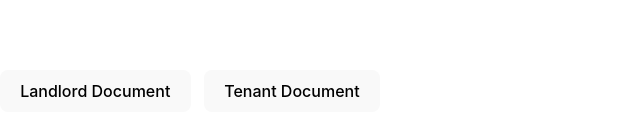
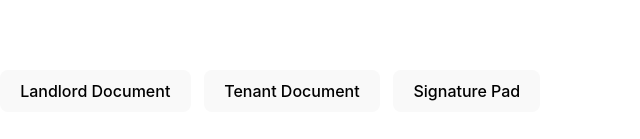
Before and after one commit to AsinineFatuity/rich-text-editor, a React (Vite) app: page / in a window 1280 px wide. Shown: the part 309-448 px from the top of the page, without its empty margins (0-640 px from the left). Built offline with nearby package versions, Linux system fonts and the light colour scheme.

Commit message:
added signature pad

```diff
--- a/package.json
+++ b/package.json
@@ -18,6 +18,7 @@
     "react-dom": "^18.3.1",
     "react-router": "^6.26.1",
     "react-router-dom": "^6.26.1",
+    "react-signature-canvas": "^1.0.6",
     "tinymce": "^7.3.0"
   },
   "devDependencies": {
--- a/src/App.jsx
+++ b/src/App.jsx
@@ -3,6 +3,7 @@ import CloudHosted from './pages/cloudHosted';
 import SelfHosted from './pages/selfHosted';
 import TenantEditDocument from './pages/tenantEdit';
 import { Home } from './pages/home';
+import SignaturePad from './pages/signaturePad';
 import { url } from './urls';
 function App() {
   return (
@@ -12,7 +13,8 @@ function App() {
          <Route exact path={url.home} element={<Home/>}/>
          <Route exact path={url.cloudHosted} element={<CloudHosted/>}/>
          <Route exact path={url.selfhosted} element={<SelfHosted/>}/>
-          <Route exact path={url.tenantEdit} element={<TenantEditDocument/>}/>
+         <Route exact path={url.signaturePad} element={<SignaturePad/>}/>
+         <Route exact path={url.tenantEdit} element={<TenantEditDocument/>}/>
          <Route path="*" element={<Navigate to={url.home}/>}/>
       </Routes>
       </Router>
--- a/src/pages/home.jsx
+++ b/src/pages/home.jsx
@@ -8,6 +8,8 @@ export function Home() {
       <button onClick={()=>navigate(url.selfhosted)}>Landlord Document</button>
       &nbsp; &nbsp;
       <button onClick={()=>navigate(url.tenantEdit)}>Tenant Document</button>
+      &nbsp; &nbsp;
+        <button onClick={()=>navigate(url.signaturePad)}>Signature Pad</button>
     </div>
   );
 }
--- /dev/null
+++ b/src/pages/signaturePad.jsx
@@ -0,0 +1,41 @@
+import  { useRef, useState } from 'react';
+import SignatureCanvas from 'react-signature-canvas';
+
+const SignaturePad = () => {
+  const sigCanvas = useRef(null);
+  const [imageUrl, setImageUrl] = useState(null);
+
+  const clear = () => {
+    sigCanvas.current.clear();
+    setImageUrl(null);
+  };
+
+  const save = () => {
+    // Save the signature as a data URL
+    const dataUrl = sigCanvas.current.getTrimmedCanvas().toDataURL('image/png');
+    setImageUrl(dataUrl);
+    // You can send this data URL to your backend or use it as needed
+  };
+
+
+  return (
+    <div>
+      <h5 style={{textAlign: 'center'}}>Sign Below</h5>
+      <SignatureCanvas
+        ref={sigCanvas}
+        penColor="black"
+        canvasProps={{background:'white', width: 500, height: 200, className: 'sigCanvas' }}
+      />
+      <button onClick={clear}>Clear</button> &nbsp; &nbsp;
+      <button onClick={save}>Save</button>
+      {imageUrl && (
+        <div>
+          <h3>Preview:</h3>
+          <img src={imageUrl} alt="Signature" />
+        </div>
+      )}
+    </div>
+  );
+};
+
+export default SignaturePad;
--- a/src/urls.js
+++ b/src/urls.js
@@ -2,5 +2,6 @@ export const url = {
     cloudHosted:"/cloud-hosted",
     selfhosted:"/landlord-edit",
     tenantEdit:"/tenant-edit",
+    signaturePad:"/signature-pad",
     home:"/",
 }
```
Also changed, not shown: 1 other file (tests, documents, lock files or other folders).
